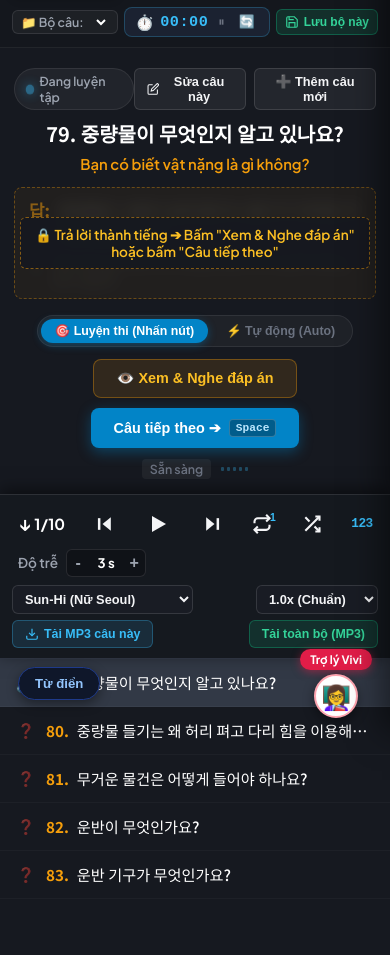
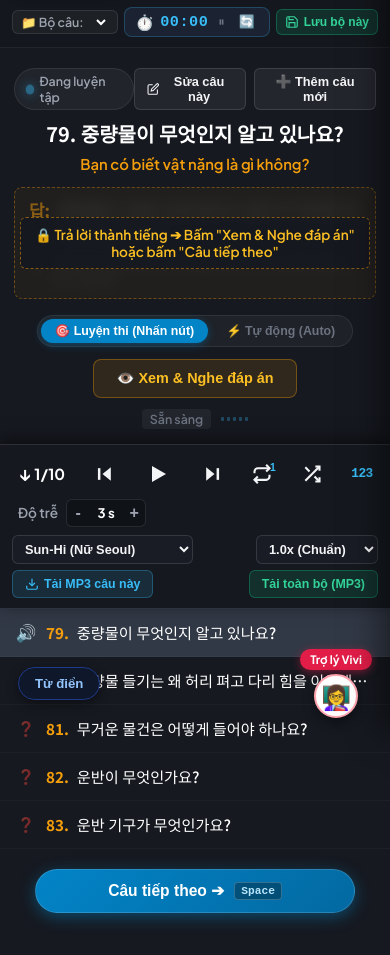
Before and after one commit to okngay8-ux/datt, a website: page public/index.html in a window 390 px wide. Shown: the part 112-1067 px from the top of the page. Drawn offline with Linux system fonts and the light colour scheme; no server answers.

Commit message:
Chuyen nut Cau tiep theo xuong cuoi trang

```diff
--- a/public/index.html
+++ b/public/index.html
@@ -165,10 +165,6 @@
             <button type="button" class="btn-exam-action btn-show-answer" id="btnExamShowAnswer" title="Bấm để xem và nghe phát âm câu trả lời chuẩn">
               👁️ Xem & Nghe đáp án
             </button>
-            <button type="button" class="btn-exam-action btn-exam-next" id="btnExamNext" title="Trả lời xong ➔ Bấm để sang câu tiếp theo (Phím Space)">
-              <span>Câu tiếp theo ➔</span>
-              <kbd class="kbd-tag">Space</kbd>
-            </button>
           </div>
         </div>
 
@@ -293,6 +289,14 @@
       <section class="playlist-section">
         <div class="playlist-items" id="playlistContainer">
           <!-- Dynamic Question Rows rendered via JS -->
+        </div>
+
+        <!-- Cụm nút hành động cuối trang -->
+        <div class="page-bottom-actions">
+          <button type="button" class="btn-exam-action btn-exam-next" id="btnExamNext" title="Trả lời xong ➔ Bấm để sang câu tiếp theo (Phím Space)">
+            <span>Câu tiếp theo ➔</span>
+            <kbd class="kbd-tag">Space</kbd>
+          </button>
         </div>
       </section>
     </main>
--- a/public/style.css
+++ b/public/style.css
@@ -600,7 +600,7 @@ body.dark-theme {
 
 /* Playlist Section (Questions table) */
 .playlist-section {
-  padding: 0 0 60px;
+  padding: 0 0 20px;
   position: relative;
   width: 100%;
 }
@@ -1727,7 +1727,17 @@ body.dark-theme {
   }
 
   .playlist-section {
-    padding: 0 0 90px;
+    padding: 0 0 20px;
+  }
+
+  .page-bottom-actions {
+    padding: 16px 16px 110px;
+  }
+
+  .btn-exam-next {
+    width: 100%;
+    max-width: 320px;
+    justify-content: center;
   }
 
   .playlist-items {
@@ -1882,15 +1892,38 @@ body.dark-theme {
 }
 
 .btn-exam-next {
-  background: #0284c7;
+  background: linear-gradient(135deg, #0284c7 0%, #0369a1 100%);
   color: #ffffff;
-  box-shadow: 0 4px 14px rgba(2, 132, 199, 0.4);
+  box-shadow: 0 4px 16px rgba(2, 132, 199, 0.45);
+  padding: 12px 32px;
+  font-size: 0.975rem;
+  font-weight: 700;
+  border-radius: 9999px;
+  border: 1px solid rgba(255, 255, 255, 0.15);
+  display: inline-flex;
+  align-items: center;
+  gap: 10px;
+  cursor: pointer;
+  transition: all 0.2s cubic-bezier(0.4, 0, 0.2, 1);
 }
 
 .btn-exam-next:hover {
-  background: #0369a1;
-  transform: translateY(-1px);
-  box-shadow: 0 6px 18px rgba(2, 132, 199, 0.5);
+  background: linear-gradient(135deg, #0369a1 0%, #075985 100%);
+  transform: translateY(-2px);
+  box-shadow: 0 8px 24px rgba(2, 132, 199, 0.6);
+}
+
+.btn-exam-next:active {
+  transform: translateY(0);
+}
+
+/* Page Bottom Actions */
+.page-bottom-actions {
+  display: flex;
+  justify-content: center;
+  align-items: center;
+  padding: 20px 20px 75px;
+  width: 100%;
 }
 
 .kbd-tag {
```
